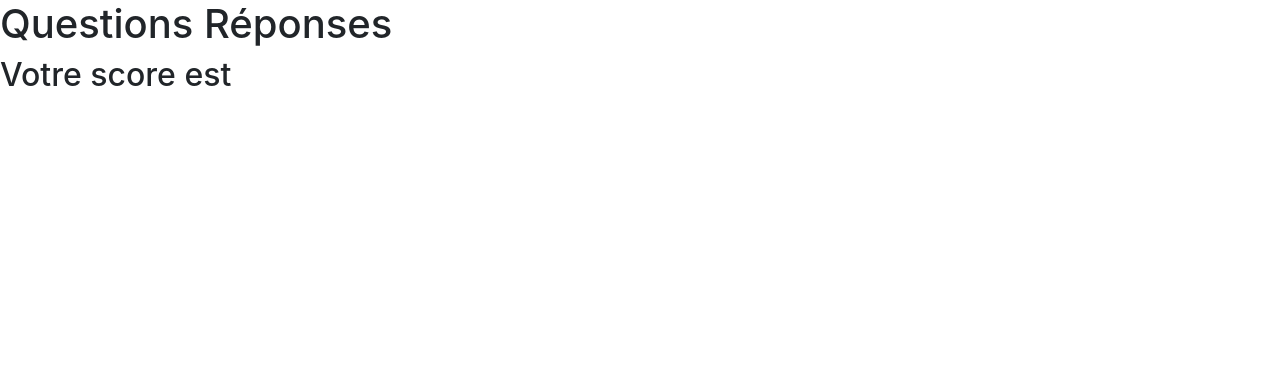
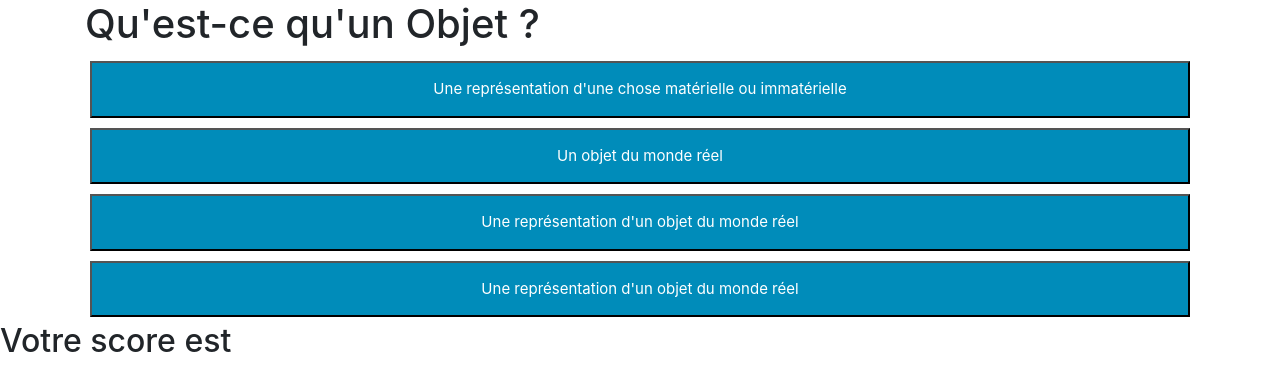
Before and after one commit to avitsara/quizzEducatifReact, a React (Create React App) app in the folder quizz/: page / in a window 1280 px wide. Shown: the top 390 px of the page. Built offline with nearby package versions, Linux system fonts and the light colour scheme.

Commit message:
ajout de style pour les composants

```diff
--- a/quizz/src/components/QuestionsReponses.js
+++ b/quizz/src/components/QuestionsReponses.js
@@ -10,7 +10,18 @@ class QuestionsReponses extends React.Component {
   render(){
     return(
       <Fragment>
-      <h1> Questions Réponses </h1>
+          <div className="container">
+            <div className="questions">
+                  <h1> Qu'est-ce qu'un Objet ?  </h1>
+                    <button className="reponses"> Une représentation d'une chose matérielle ou immatérielle  </button>
+                    <button className="reponses"> Un objet du monde réel  </button>
+                    <button className="reponses"> Une représentation d'un objet du monde réel </button>
+                    <button className="reponses">  Une représentation d'un objet du monde réel </button>
+            </div>
+
+
+          </div>
+
       </Fragment>
     )
   }
--- a/quizz/src/index.css
+++ b/quizz/src/index.css
@@ -1,13 +1,19 @@
-body {
-  margin: 0;
-  font-family: -apple-system, BlinkMacSystemFont, 'Segoe UI', 'Roboto', 'Oxygen',
-    'Ubuntu', 'Cantarell', 'Fira Sans', 'Droid Sans', 'Helvetica Neue',
-    sans-serif;
-  -webkit-font-smoothing: antialiased;
-  -moz-osx-font-smoothing: grayscale;
+/* CSS DE L'APPLICATION */
+
+.questions {
+  display: flex;
+  flex-direction : column;
 }
 
-code {
-  font-family: source-code-pro, Menlo, Monaco, Consolas, 'Courier New',
-    monospace;
+.reponses {
+    background-color: #008CBA;
+    color: white;
+    padding: 15px 32px;
+    text-decoration: none;
+    font-size: 15px;
+    margin: 5px;
 }
+
+button {
+  border-radius: 8px;
+}
```
